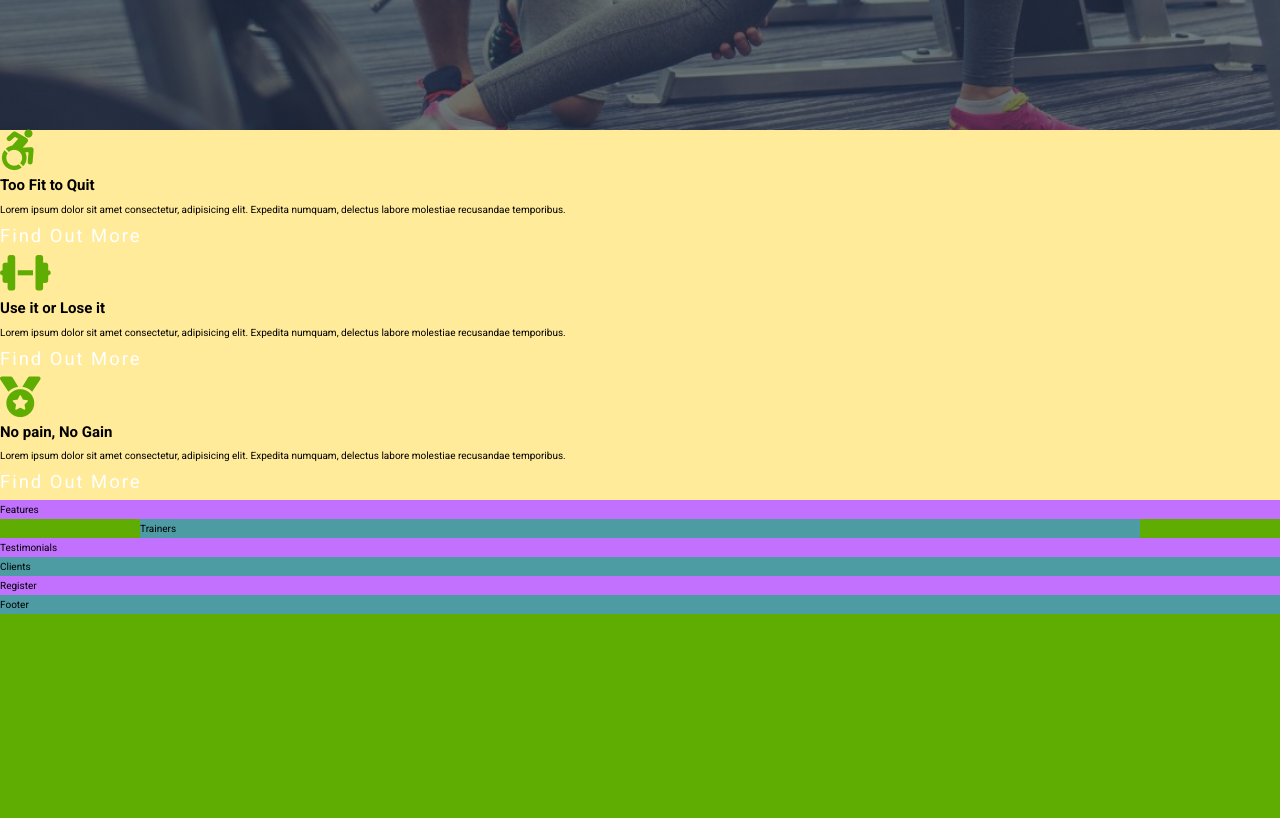
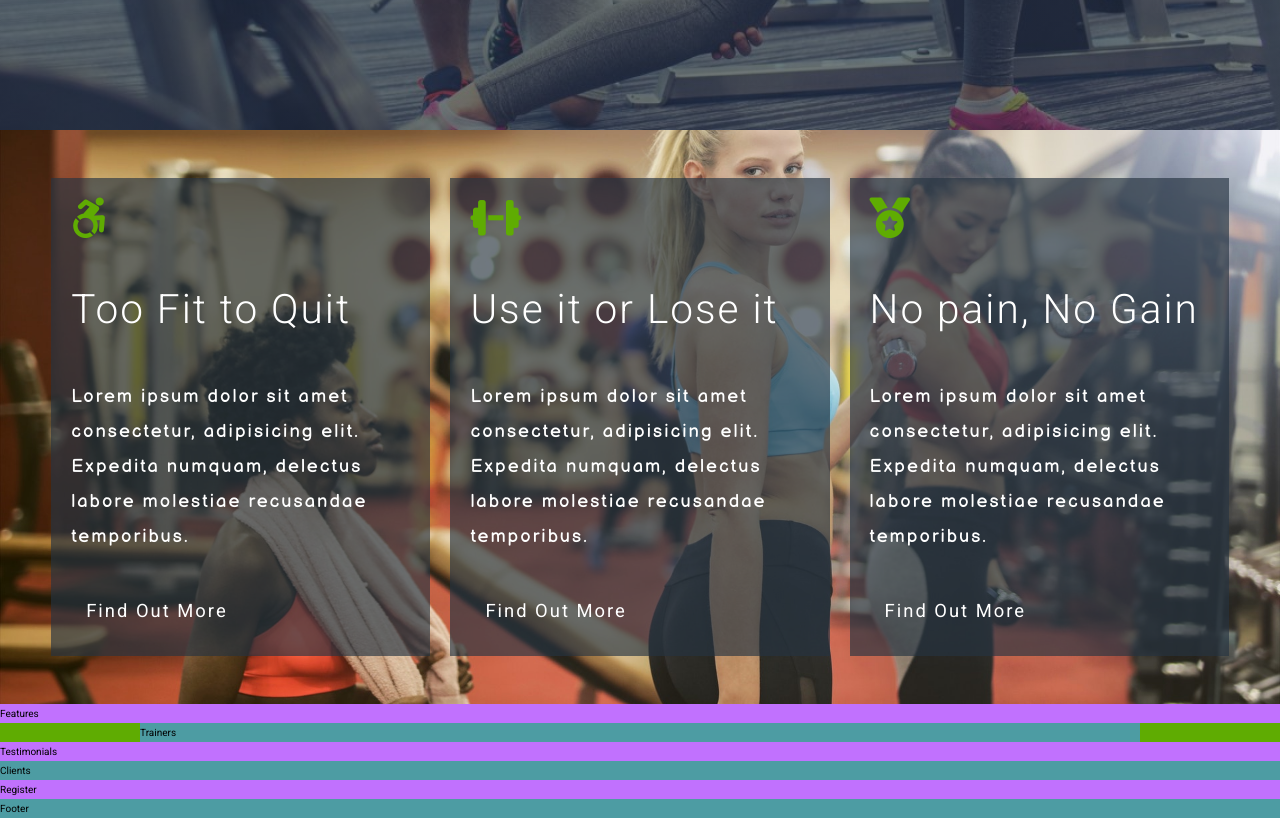
Before and after one commit to joepasss/sass_study, a React (Create React App) app in the folder gym/: page / in a window 1280 px wide. Shown: the part 660-1478 px from the top of the page. Before the commit the page ends 1274 px from the top, so only its background shows below. Built offline with nearby package versions, Linux system fonts and the light colour scheme.

Commit message:
motto section styling

```diff
--- a/gym/src/sections/motto/_motto.scss
+++ b/gym/src/sections/motto/_motto.scss
@@ -1,4 +1,113 @@
-section.motto {
-  background-color: var(--color-quaternary);
+.motto {
   grid-column: container-start / container-end;
+  background-image: url('../../img/motto/motto-bg.jpg');
+
+  @extend %bg;
+  @extend %sec-padding;
+
+  display: grid;
+  grid-template-columns: repeat(auto-fit, minmax(30rem, 1fr));
+  gap: 2rem;
+  place-content: center;
+
+  &__content {
+    display: grid;
+    row-gap: 4vh;
+    background-color: var(--color-tertiary-m);
+    padding: 2rem;
+
+    &--title {
+      @extend %sec-heading;
+    }
+
+    &--para {
+      @extend %sec-para;
+    }
+
+    &--link:link,
+    &--link:visited {
+      background: none;
+      place-self: start;
+      padding: 0.7rem 1.5rem;
+      position: relative;
+      overflow: hidden;
+
+      transition: all 0.5s ease-in-out;
+
+      span {
+        display: block;
+        position: absolute;
+      }
+
+      span:first-child {
+        top: 0;
+        left: -100%;
+        width: 100%;
+        height: 0.2rem;
+        background: linear-gradient(90deg, transparent, var(--color-primary));
+        transition: 0.75s;
+        transition-delay: 1s;
+      }
+
+      span:nth-child(2) {
+        top: -100%;
+        right: 0;
+        height: 100%;
+        width: 0.2rem;
+        background: linear-gradient(180deg, transparent, var(--color-primary));
+        transition: 0.5s;
+        transition-delay: 0.75s;
+      }
+
+      span:nth-child(3) {
+        bottom: 0;
+        right: -100%;
+        width: 100%;
+        height: 0.2rem;
+        background: linear-gradient(270deg, transparent, var(--color-primary));
+        transition: 0.75s;
+        transition-delay: 0.25s;
+      }
+
+      span:nth-child(4) {
+        top: 100%;
+        left: 0;
+        height: 100%;
+        width: 0.2rem;
+        background: linear-gradient(360deg, transparent, var(--color-primary));
+        transition: 0.5s;
+        transition-delay: 0s;
+      }
+    }
+
+    &--link:hover,
+    &--link:active {
+      background: var(--color-primary);
+      transition-delay: 1s;
+
+      span:first-child {
+        left: 100%;
+        transition-duration: 1s;
+        transition-delay: 0s;
+      }
+
+      span:nth-child(2) {
+        top: 100%;
+        transition-duration: 1s;
+        transition-delay: 0.25s;
+      }
+
+      span:nth-child(3) {
+        right: 100%;
+        transition-duration: 1s;
+        transition-delay: 0.5s;
+      }
+
+      span:nth-child(4) {
+        top: -100%;
+        transition-duration: 1s;
+        transition-delay: 0.75s;
+      }
+    }
+  }
 }
--- a/gym/src/styles/main-style.scss
+++ b/gym/src/styles/main-style.scss
@@ -52,6 +52,20 @@
   padding: 6vh 4vw;
 }
 
+%sec-heading {
+  font-size: font-size(medium);
+  font-weight: font-weight(light);
+  letter-spacing: 0.2rem;
+  color: var(--color-quinary);
+}
+
+%sec-para {
+  font-size: font-size(small);
+  letter-spacing: 0.2rem;
+  color: var(--color-quinary);
+  font-family: $font-balsamiq;
+}
+
 // Dark Mode Smooth Transition For All HTML Element
 html.transition,
 html.transition *,
```
